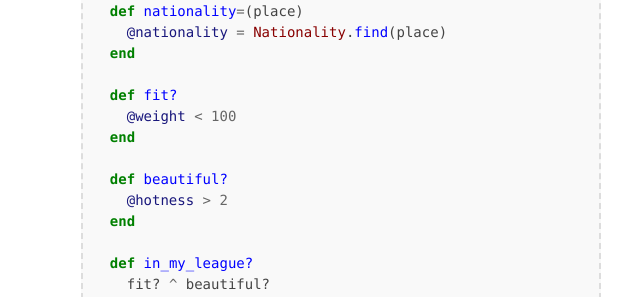
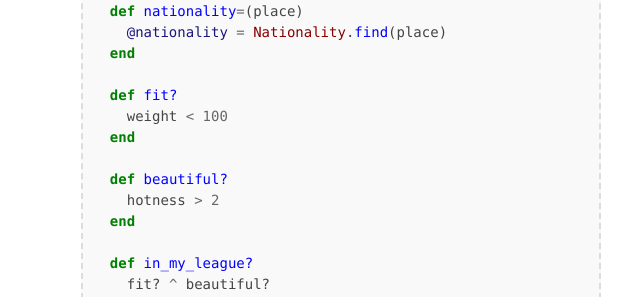
Before and after one commit to muthhus/jcf.github.com, a Jekyll site: the page built from _posts/2010-10-05-refactoring-in-ruby.markdown, in a window 1280 px wide and 900 px high, scrolled down 8368 px. Shown: the part 344-641 px from the top of the window, without its empty margins (299-939 px from the left). Built offline with Jekyll 4.4.1, drawn with Linux system fonts in a browser that asks for light colours; Markdown is read by kramdown in place of the engine named in the settings.

```diff
--- a/_posts/2010-10-05-refactoring-in-ruby.markdown
+++ b/_posts/2010-10-05-refactoring-in-ruby.markdown
@@ -416,11 +416,11 @@ class Babe
   end
 
   def fit?
-    @weight < 100
+    weight < 100
   end
 
   def beautiful?
-    @hotness > 2
+    hotness > 2
   end
 
   def in_my_league?
```
